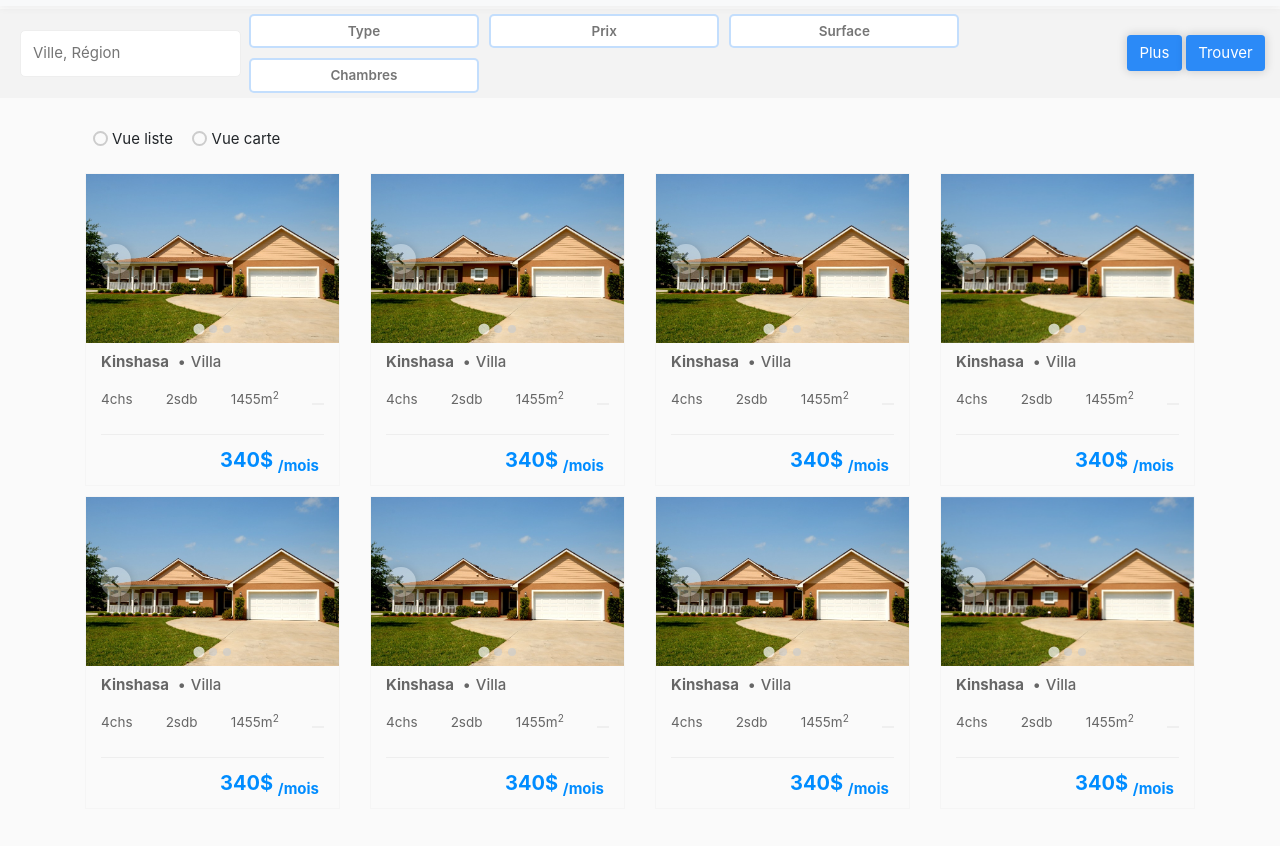
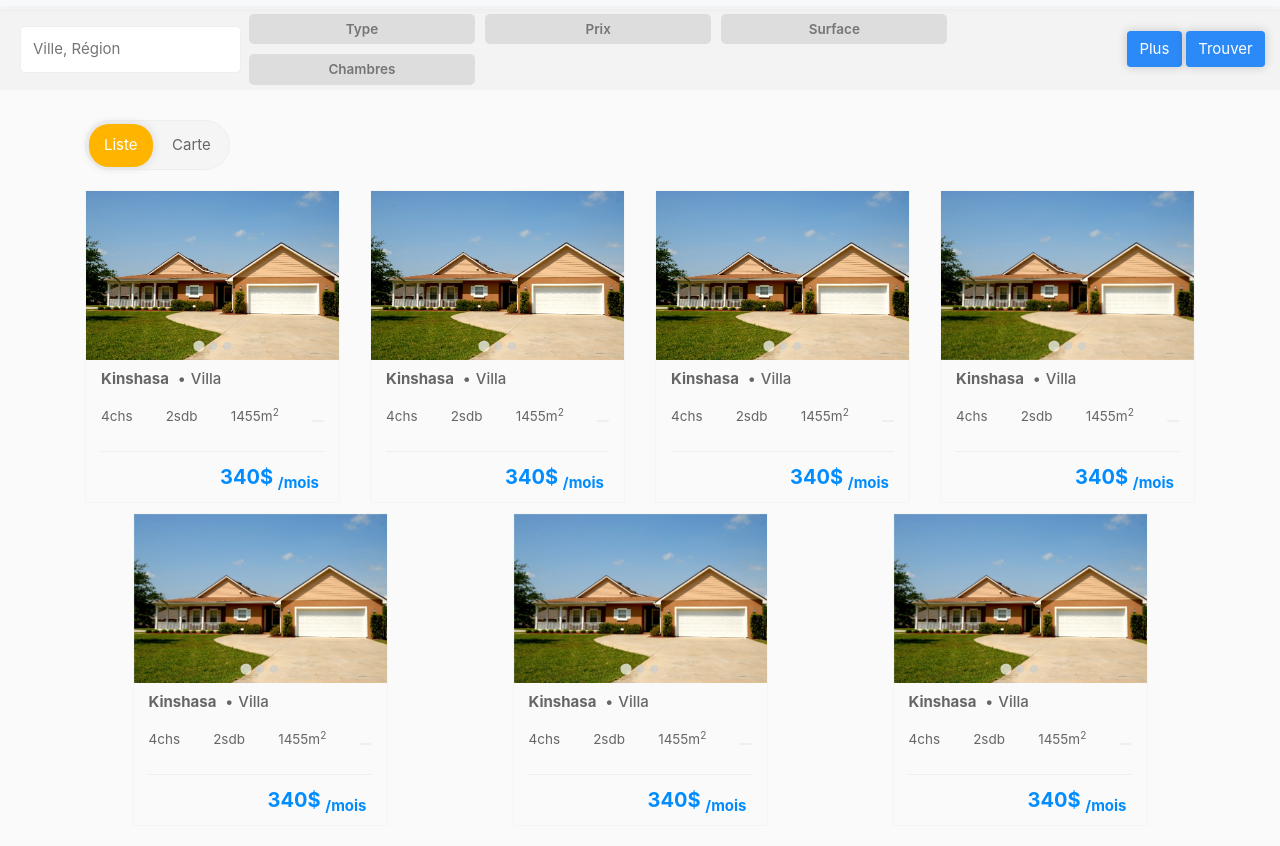
Before and after one commit to Uncle-Sam-Mako/Inzu, a website: page views/find_house.html in a window 1280 px wide. Shown: the part 67-913 px from the top of the page. Drawn offline with nearby package versions, Linux system fonts and the light colour scheme; files that its build step writes are made by us from their sources; files whose address does not match are found by name.

Commit message:
Update find_house.html : add .view_mode_change

```diff
--- a/scss/_find_house.scss
+++ b/scss/_find_house.scss
@@ -12,10 +12,11 @@
         li{
             display: inline-block;
             input{
+                background: #dddddd;
                 margin: 5px 3px;
                 padding: 5px;
                 text-align: center;
-                border: 2px solid #2b8af748;
+                border: none;
                 border-radius: 5px;
                 font-size: .9em;
                 font-weight: 600;
@@ -29,34 +30,63 @@
         align-items: center;
     }
 }
-.find-section{
-    .map-side{
-        position: relative;
-        width: 100%;
-        height: 80vh;
-        overflow: hidden;
-        .map-container{
-            position: absolute;
-            left: 0;
-            right: 0;
-            top: 0;
-            bottom: 0;
-            background: url('../assets/images/map.jpg');
-            background-size: cover;
+
+.view-mode-change{
+	background: #f5f5f5;
+	height: max-content;
+	border-radius: 25px;
+	padding: 3px;
+    position: relative;
+    width: max-content;
+    border: 1px solid #eee;
+    color: #666;
+    input{
+        display: none;
+        &:checked + label{
+            color: #fff;
         }
     }
+    label{
+        transform: perspective(1px);
+        display: inline-block;
+        position: relative;
+        padding: 10px 15px;
+        border-radius: 20px;
+        transition: .6s;
+        margin : 0;
+        cursor: pointer;
+        &::before{
+            position: absolute;
+            display: block;
+            content: "";
+            bottom: 0;
+            top: 0;
+            left: 0;
+            right : 0;
+            padding: 10px 15px;
+            border-radius: 20px;
+            background: #ffb400;
+            transition: transform .3s;
+            visibility: hidden;
+            box-shadow: 0px 0px 10px #d6d6d6;
+        }
+    }
+    #view-mode-map + label::before{
+        transform: translateX(-100%);
+    }
+    #view-mode-list + label::before{
+        transform: translateX(100%);
+    }
+    #view-mode-map:checked + label::before, #view-mode-list:checked + label::before{
+        transform: translateX(0%);
+        z-index: -1;
+        visibility: visible;
+    }
+}
+.find-section{
     .houses-side{
-        overflow-y: visible;
-        .houses-container{
-            .house-item{
+        .house-item{
                 margin: 5px auto;
-            }
         }
     }
 }
-.find_house_main_section{
-
-}
-.houses-side{
-    ;
-}
--- a/scss/main.scss
+++ b/scss/main.scss
@@ -94,20 +94,11 @@
     .splide__arrow{
         background: #fff;
         box-shadow: 0px 0px 10px rgba(0, 0, 0, 0.527);
-        opacity: 0;
-        transition: 0.6s;
         svg{
             width: .9em;
             height: 9em;
         }
     }
-    .splide:hover{
-            .splide__arrow{
-                opacity: 1;
-            }
-
-    }
-
     //input-box
     .input-box {
         input, textarea {
@@ -337,6 +328,16 @@
                 }
             }
         }
+        .splide__arrow{
+            opacity: 0;
+            transition: 0.6s;
+        }
+        .splide:hover{
+            .splide__arrow{
+                opacity: 1;
+            }
+
+    }
     }
     footer{
         min-height: 300px;
--- a/views/find_house.html
+++ b/views/find_house.html
@@ -92,14 +92,14 @@
         <div class="find-section py-3">
             <div class="container">
                 <div class="">
-                   <div class="view-mode py-3 mx">
-                        <span class="mx-2">
-                            <input type="radio" name="view-mode" id="list-view" class="radio-wow">
-                            <label for="list-view">Vue liste</label>
+                   <div class="view-mode-change my-3">
+                        <span class="view-mode-list-btn">
+                            <input type="radio" name="view-mode" id="view-mode-list" checked="true">
+                            <label for="view-mode-list"><i class="fa fa-list"></i> Liste</label>
                         </span>
-                        <span class="mx-2">
-                            <input type="radio" name="view-mode" id="map-view" class="radio-wow">
-                            <label for="map-view">Vue carte</label>
+                        <span class="view-mode-map-btn">
+                            <input type="radio" name="view-mode" id="view-mode-map">
+                            <label for="view-mode-map"><i class="fa fa-map"></i> Carte</label>
                         </span>
                    </div>
                     <div class="houses-side">
@@ -142,70 +142,11 @@
                                                         <span>1455m<sup>2</sup></span>
                                                     </li>
                                                     <li>
-                                                     <button class="more-info-shower fa fa-chevron-down"></button>
+                                                     <button onclick="window.location.href = '#0123abc'" class="more-info-shower fa fa-chevron-down"></button>
                                                     </li>
                                                 </ul>
                                             </span>
-                                            <span class="more-info" style="display: none;">
-                                                <ul>
-                                                    <li class="d-inline-block mr-2">Piscine</li>
-                                                    <li class="d-inline-block mr-2">Jardin</li>
-                                                    <li class="d-inline-block mr-2">Cheminée</li>
-                                                    <li class="d-inline-block mr-2">Garage</li>
-                                                    <li class="d-inline-block mr-2">Au bors de l'eau</li>
-                                                    <li class="d-inline-block mr-2">Jardin</li>
-                                                    <li class="d-inline-block mr-2">Cheminée</li>
-                                                    <li class="d-inline-block mr-2">Garage</li>
-                                                </ul>
-                                            </span>
-                                        </div>
-                                        <span id="price" class="price ml-auto">340$ <sub>/mois</sub> </span>
-                                    </div>
-                                </a>
-                            </li>
-                            <li class="col-lg-3 house-item">
-                                <a href="#" class="link">
-                                    <div class="house-photos-slider splide">
-                                        <div class="splide__track">
-                                            <ul class="splide__list">
-                                                <li class="splide__slide">
-                                                    <img src="../assets/images/img1.jpg">
-                                                </li>
-                                                <li class="splide__slide">
-                                                    <img src="../assets/images/img2.jpg">
-                                                </li>
-                                                <li class="splide__slide">
-                                                    <img src="../assets/images/img3.jpg">
-                                                </li>
-                                            </ul>
-                                        </div>
-                                    </div>
-                                    <div class="item-info">
-                                        <div>
-                                            <h6 class="house-title">
-                                                <span class="town">Kinshasa</span>
-                                                <span class="type">Villa</span>
-                                            </h6>
-                                            <span class="short-info">
-                                                <ul>
-                                                    <li class="room-nb">
-                                                        <i class="fa fa-bed"></i>
-                                                        <span>4chs</span>
-                                                    </li>
-                                                    <li class="bath-nb">
-                                                        <i class="fa fa-bath"></i>
-                                                        <span>2sdb</span>
-                                                    </li>
-                                                    <li class="feet">
-                                                        <i class="fa fa-vector-square"></i>
-                                                        <span>1455m<sup>2</sup></span>
-                                                    </li>
-                                                    <li>
-                                                     <button class="more-info-shower fa fa-chevron-down"></button>
-                                                    </li>
-                                                </ul>
-                                            </span>
-                                            <span class="more-info" style="display: none;">
+                                            <span id="0123abc" class="more-info" style="display: none;">
                                                 <ul>
                                                     <li class="d-inline-block mr-2">Piscine</li>
                                                     <li class="d-inline-block mr-2">Jardin</li>
@@ -586,5 +527,22 @@
     <script src="../splide-2.4.12/dist/js/splide.min.js"></script>
     <script src="../js/main.js"></script>
     <script src="../js/carousel.js"></script>
+    <script>
+        // let boxInfo = null;
+        // document.querySelectorAll(".more-info-shower").forEach(a => {
+        //     a.addEventListener('click', showInfo);
+        // })
+        // const showInfo = function(e){
+        //     e.preventDefault();
+        //     boxInfo = document.querySelector(e.target.getAttribute('href'));
+        //     boxInfo.style.display = "block";
+        // }
+        document.querySelectorAll('.link').forEach(a => {
+            a.addEventListener('click', (e) => {
+                e.preventDefault();
+            })
+        });
+
+    </script>
     </body>
     </html>
```
Also changed, not shown: css/main.css, 1 other file.
